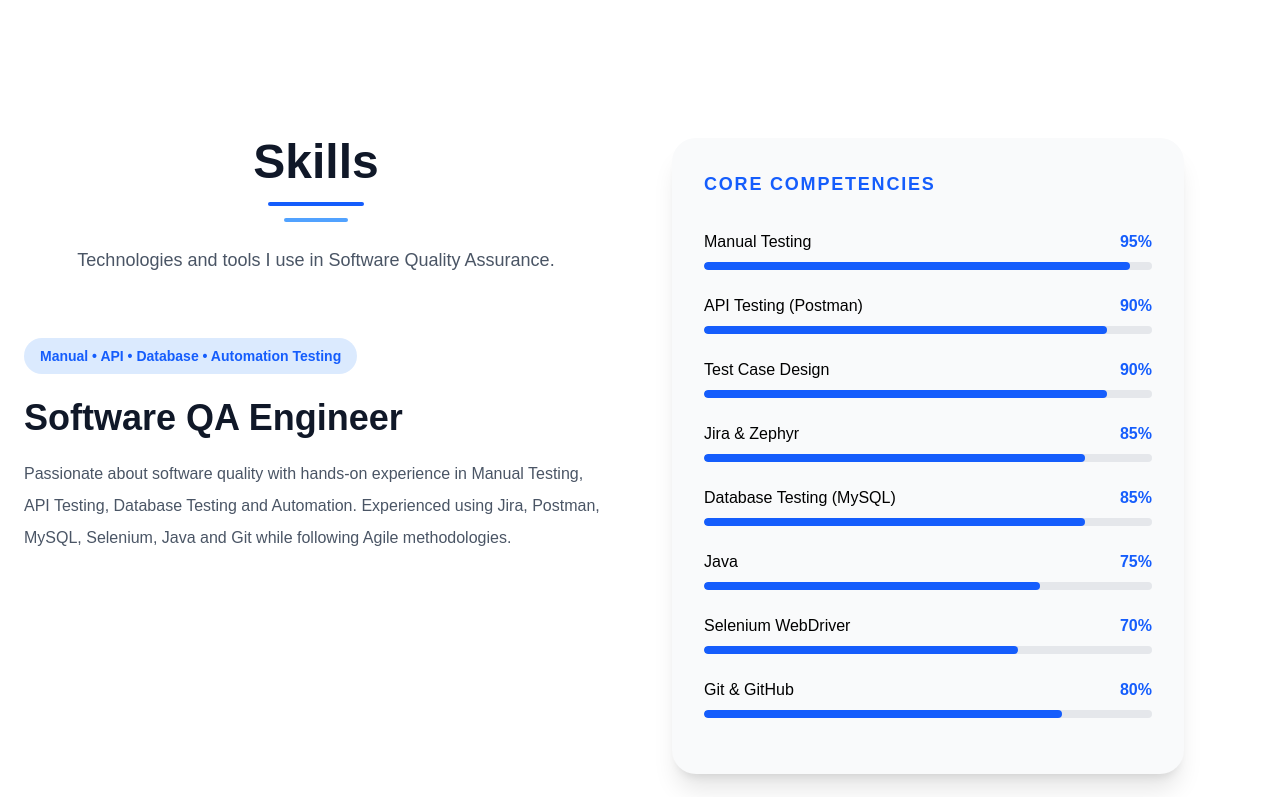
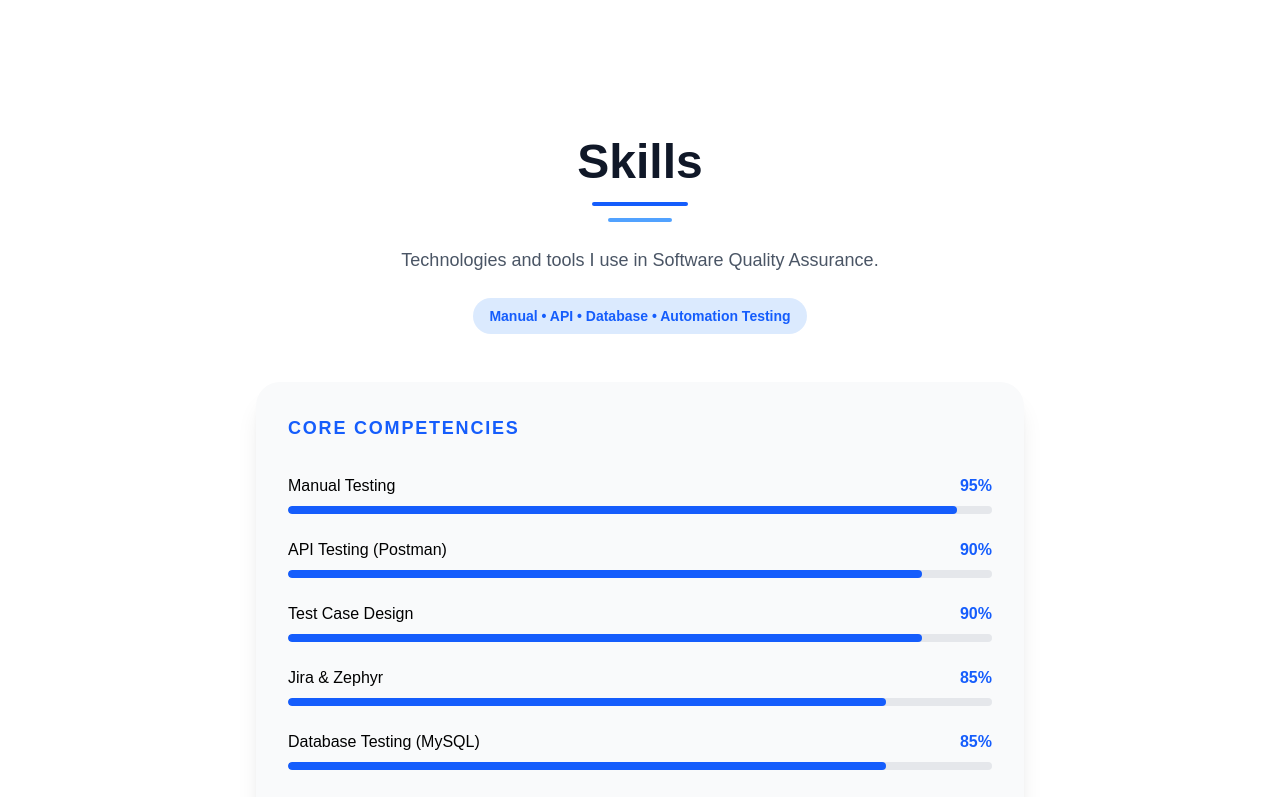
Before and after one commit to abdelrahman-eltabaa/portfolio, a React (Vite) app: page / in a window 1280 px wide. Shown: the part 2860-3657 px from the top of the page. Built offline with nearby package versions, Linux system fonts and the light colour scheme.

Commit message:
Refine skills section layout

```diff
--- a/src/components/Skills/Skills.jsx
+++ b/src/components/Skills/Skills.jsx
@@ -3,14 +3,8 @@ import skillsProgress from "../../data/skillsProgress";
 
 function Skills() {
   return (
-    <section
-      id="skills"
-      className="bg-white py-24 dark:bg-gray-950"
-    >
-      <div className="mx-auto grid max-w-7xl gap-16 px-6 lg:grid-cols-2">
-
-        {/* Left Side */}
-        <div>
+    <section id="skills" className="bg-white py-24 dark:bg-gray-950">
+      <div className="mx-auto max-w-7xl px-6">
         <SectionTitle
           title="Skills"
           subtitle="Technologies and tools I use in Software Quality Assurance."
@@ -18,33 +12,21 @@ function Skills() {
           subtitleClassName="dark:text-gray-300"
         />
 
-          <span className="mb-6 inline-block rounded-full bg-blue-100 px-4 py-2 text-sm font-semibold text-blue-600 dark:bg-blue-900/30">
+        <div className="relative -mt-10 mb-12 flex justify-center">
+          <span className="inline-block rounded-full bg-blue-100 px-4 py-2 text-center text-sm font-semibold text-blue-600 dark:bg-blue-900/30">
             Manual • API • Database • Automation Testing
           </span>
-
-          <h3 className="mb-5 text-4xl font-bold text-gray-900 dark:text-white">
-            Software QA Engineer
-          </h3>
-
-          <p className="leading-8 text-gray-600 dark:text-gray-300">
-            Passionate about software quality with hands-on experience in
-            Manual Testing, API Testing, Database Testing and Automation.
-            Experienced using Jira, Postman, MySQL, Selenium, Java and Git
-            while following Agile methodologies.
-          </p>
         </div>
 
-        {/* Right Side */}
-        <div className="w-full max-w-lg rounded-3xl bg-gray-50 p-8 shadow-xl dark:bg-gray-900">
-
+        <div className="mx-auto w-full max-w-3xl">
+          <div className="w-full rounded-3xl bg-gray-50 p-6 shadow-xl sm:p-8 dark:bg-gray-900">
             <h3 className="mb-8 text-lg font-bold uppercase tracking-widest text-blue-600">
               Core Competencies
             </h3>
 
             {skillsProgress.map((skill) => (
-            <div key={skill.name} className="mb-6">
-
-              <div className="mb-2 flex justify-between">
+              <div key={skill.name} className="mb-6 last:mb-0">
+                <div className="mb-2 flex justify-between gap-4">
                   <span className="font-medium dark:text-white">
                     {skill.name}
                   </span>
@@ -60,10 +42,9 @@ function Skills() {
                     style={{ width: `${skill.value}%` }}
                   />
                 </div>
-
               </div>
             ))}
-
+          </div>
         </div>
 
       </div>
```
Lines whose indentation alone changed are shown as unchanged.
